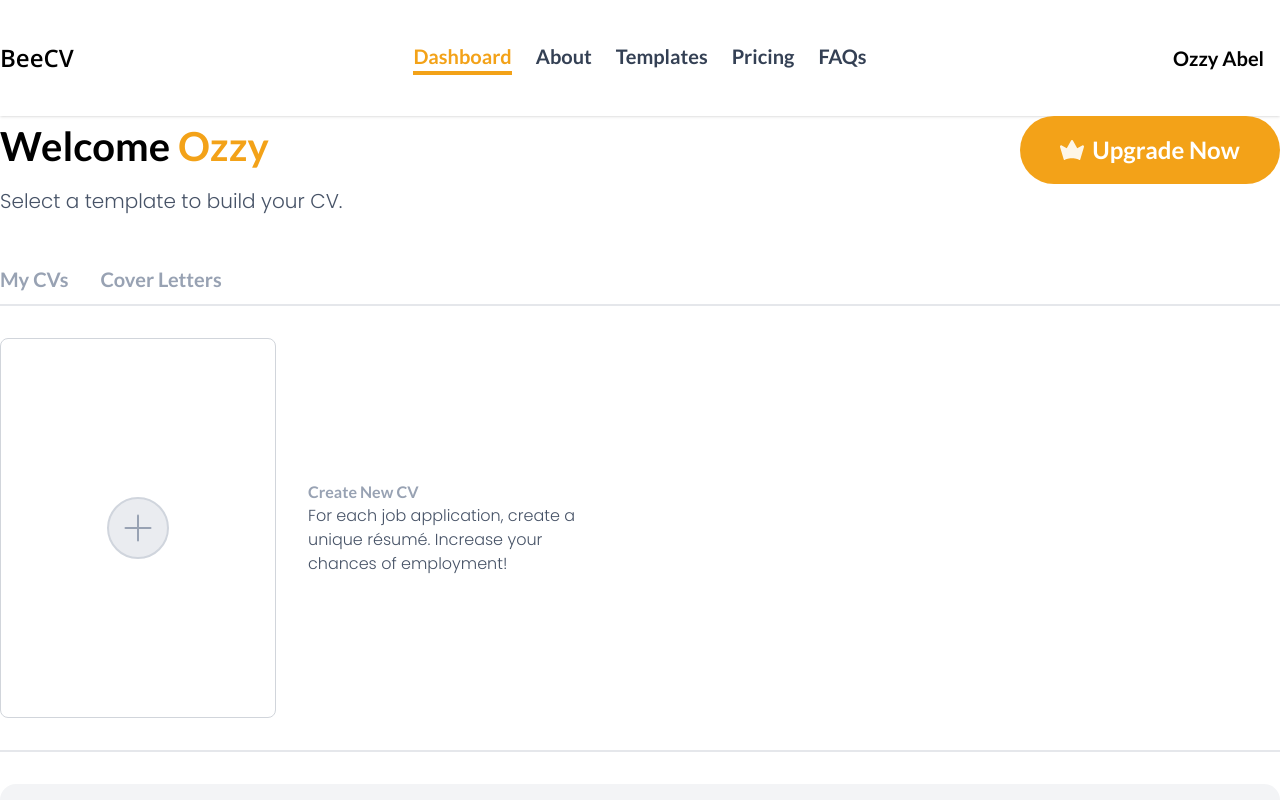
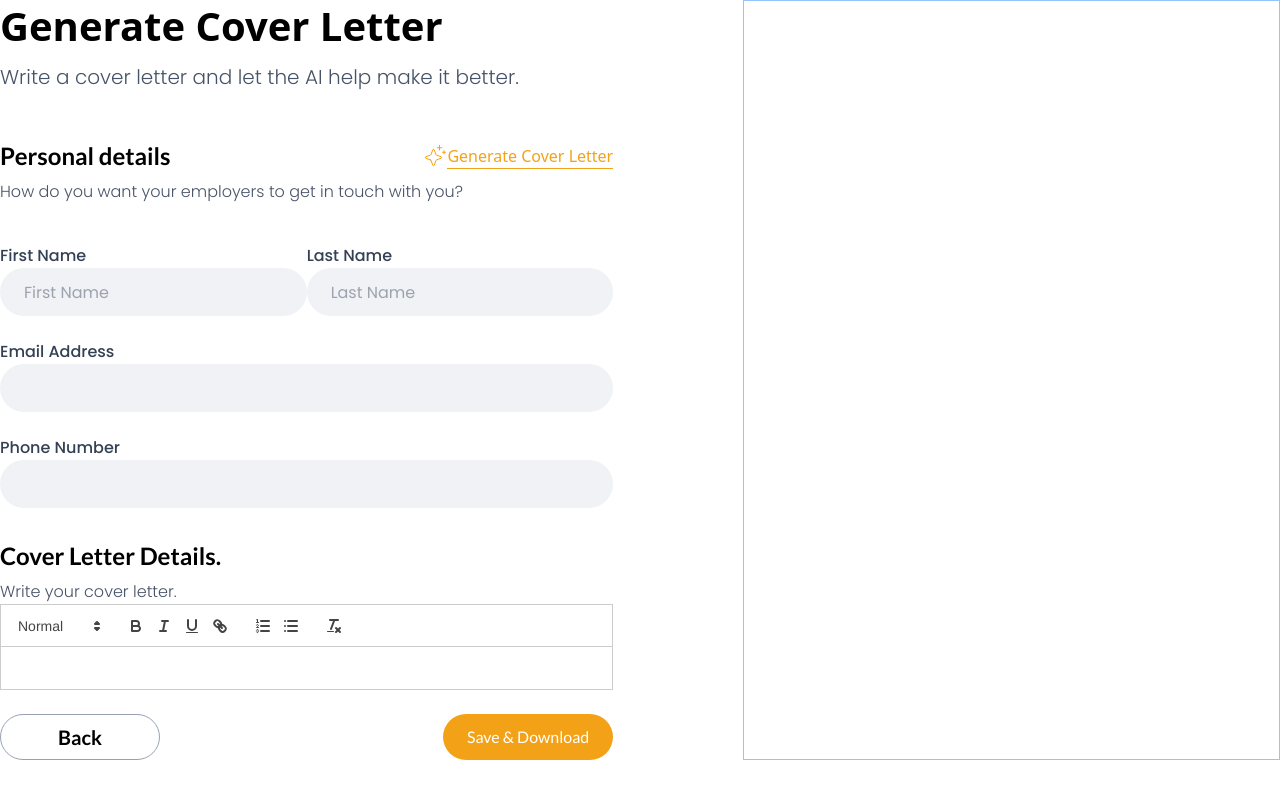
Before and after one commit to Lycan-Xx/test-4, a React (Vite) app: page / in a window 1280 px wide. Shown: the top 800 px of the page. Built offline with nearby package versions, Linux system fonts and the light colour scheme.

Commit message:
Cover letter page desktop

```diff
--- a/package.json
+++ b/package.json
@@ -13,6 +13,7 @@
     "react": "^18.3.1",
     "react-dom": "^18.3.1",
     "react-icons": "^5.3.0",
+    "react-quill": "^2.0.0",
     "react-router-dom": "^6.26.2"
   },
   "devDependencies": {
--- a/src/App.jsx
+++ b/src/App.jsx
@@ -5,14 +5,16 @@ import Homepage from "./components/pages/Homepage"
 import ChoosePaymentMethods from "./components/PopUps/ChoosePaymentMethods"
 import GenerateCV from "./components/PopUps/GenerateCV"
 import DowngradePopup from "./components/PopUps/DowngradePopup"
+import CoverLetter from "./components/pages/CoverLetter"
 
 function App() {
  return (
   <div className="w-full mx-auto flex items-center justify-center">
-     <Homepage />
+     {/* <Homepage /> */}
      {/* <ChoosePaymentMethods /> */}
        {/* <GenerateCV /> */}
        {/* <DowngradePopup /> */}
+       <CoverLetter />
   </div>
  )
 }
--- a/src/components/pages/CoverLetter.jsx
+++ b/src/components/pages/CoverLetter.jsx
@@ -1,9 +1,94 @@
-import React from 'react'
+import React, { useState } from "react"
+import AISparkle from "../../assets/GreenSparkle.svg"
+import ReactQuill from "react-quill"
+import "react-quill/dist/quill.snow.css"
 
 const CoverLetter = () => {
-  return (
-    <div>CoverLetter</div>
-  )
+ const [value, setValue] = useState("")
+
+ return (
+  <main className="flex flex-row gap-[130px]">
+   <section>
+    <header className="flex flex-row mx-auto justify-between w-full mb-[48px]">
+     <div className="flex flex-col">
+      <h4 className="font-bold text-[40px] leading-[130%]">
+       Generate Cover Letter
+      </h4>
+      <p className="font-poppins font-light text-[20px] mt-[10px] text-greytext">
+       Write a cover letter and let the AI help make it better.
+      </p>
+     </div>
+    </header>
+    <form action="">
+     <header className="flex flex-row justify-between">
+      <h5 className="font-lato font-bold text-2xl">Personal details</h5>
+      <div className="flex flex-row text-primary align-middle items-center">
+       <img className="text-primary " src={AISparkle} alt="" />
+       <p className="whitespace-nowrap  border-b-primary border-b-[1px]">
+        Generate Cover Letter
+       </p>
+      </div>
+     </header>
+     <p className="normal-text">
+      How do you want your employers to get in touch with you?
+     </p>
+     {/* Name Input */}
+     <section className="inputs-container w-full">
+      <div className="upper-input-container">
+       <div className="input-container">
+        <h5 className="input-heading pt-10">First Name</h5>
+        <input
+         className="input rounded-[40px] h-12"
+         type="text"
+         placeholder="First Name"
+        />
+       </div>
+       <div className="input-container">
+        <h5 className="input-heading pt-10">Last Name</h5>
+        <input
+         className="input rounded-[40px] h-12"
+         type="text"
+         placeholder="Last Name"
+        />
+       </div>
+      </div>
+      <div className="input-container pt-6">
+       <h5 className="input-heading">Email Address</h5>
+       <input className="input h-[48px] rounded-[40px] " type="text" />
+      </div>
+      <div className="input-container pt-6">
+       <h5 className="input-heading">Phone Number</h5>
+       <input className="input h-[48px] rounded-[40px] " type="number" />
+      </div>
+     </section>
+    </form>
+    {/*  */}
+    <section className="text-input">
+     <header class Name="flex flex-col justify-between">
+      <h5 className="font-lato font-bold text-2xl mt-8">
+       Cover Letter Details.
+      </h5>
+      <p className="normal-text">Write your cover letter.</p>
+     </header>
+     <ReactQuill
+      className="rounded-[16px]"
+      theme="snow"
+      value={value}
+      onChange={setValue}
+     />
+    </section>
+    <div className="flex flex-row justify-between mt-[24px]">
+     <button className="rounded-[40px] border-[1px] border-[#98a2b3] px-[57px] h-[46px] text-[20px] font-bold font-lato">
+      Back
+     </button>
+     <button className="rounded-[40px] text-white  bg-primary font-lato px-[24px]">
+      Save & Download
+     </button>
+    </div>
+   </section>
+   <section className="border-[1px] border-blue-300 w-[595px]"></section>
+  </main>
+ )
 }
 
 export default CoverLetter
--- a/src/index.css
+++ b/src/index.css
@@ -34,3 +34,17 @@
  font-size: 20px;
  font-family: lato;
 }
+
+.normal-text {
+ font-size: 16px;
+ color: #475367;
+ font-family: Poppins;
+ font-weight: 300;
+ padding-top: 8px;
+}
+
+.upper-input-container {
+ display: flex;
+ flex-direction: row;
+ justify-content: space-between;
+}
```
Also changed, not shown: src/assets/GreenSparkle.svg (added), 1 other file (tests, documents, lock files or other folders).
